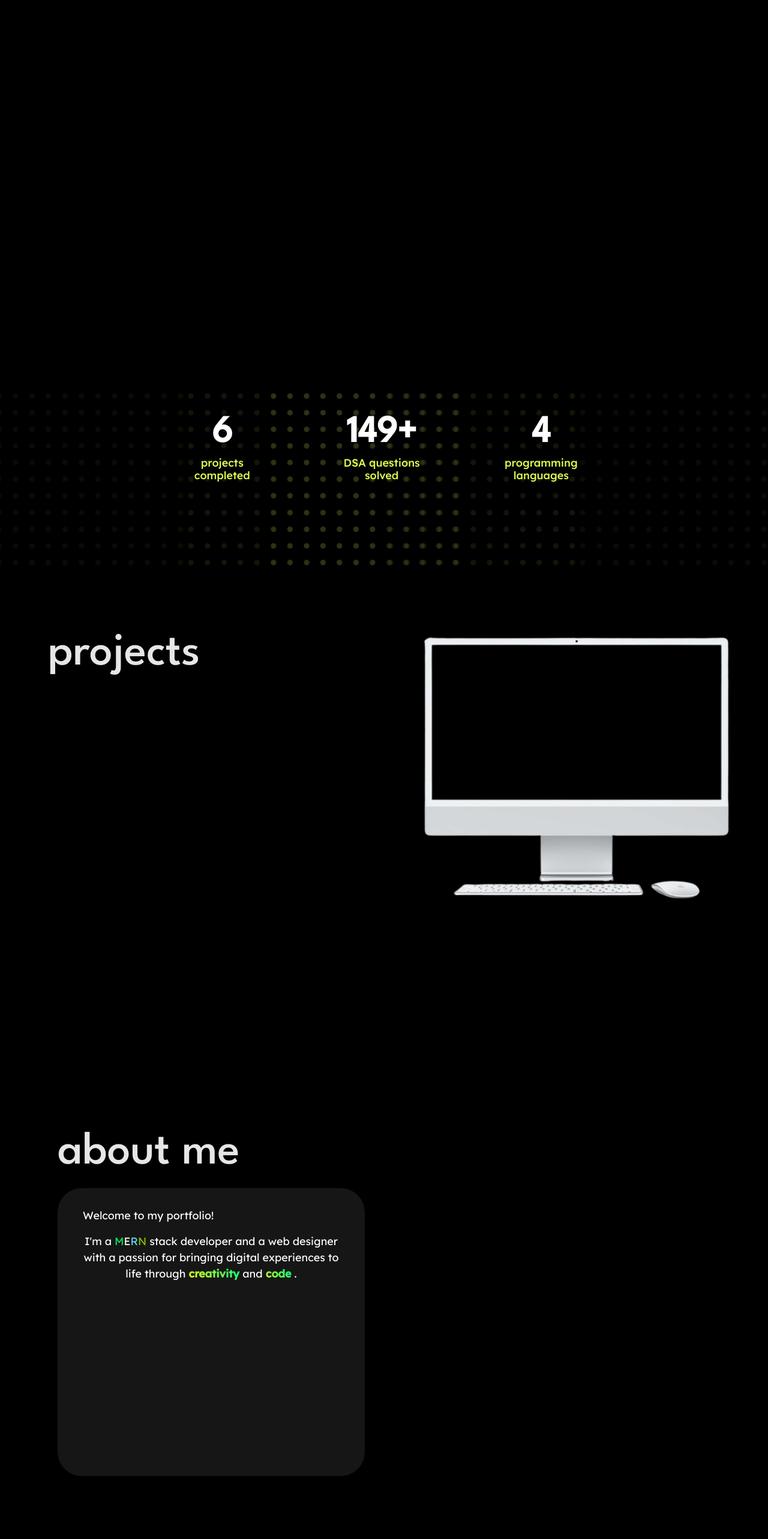
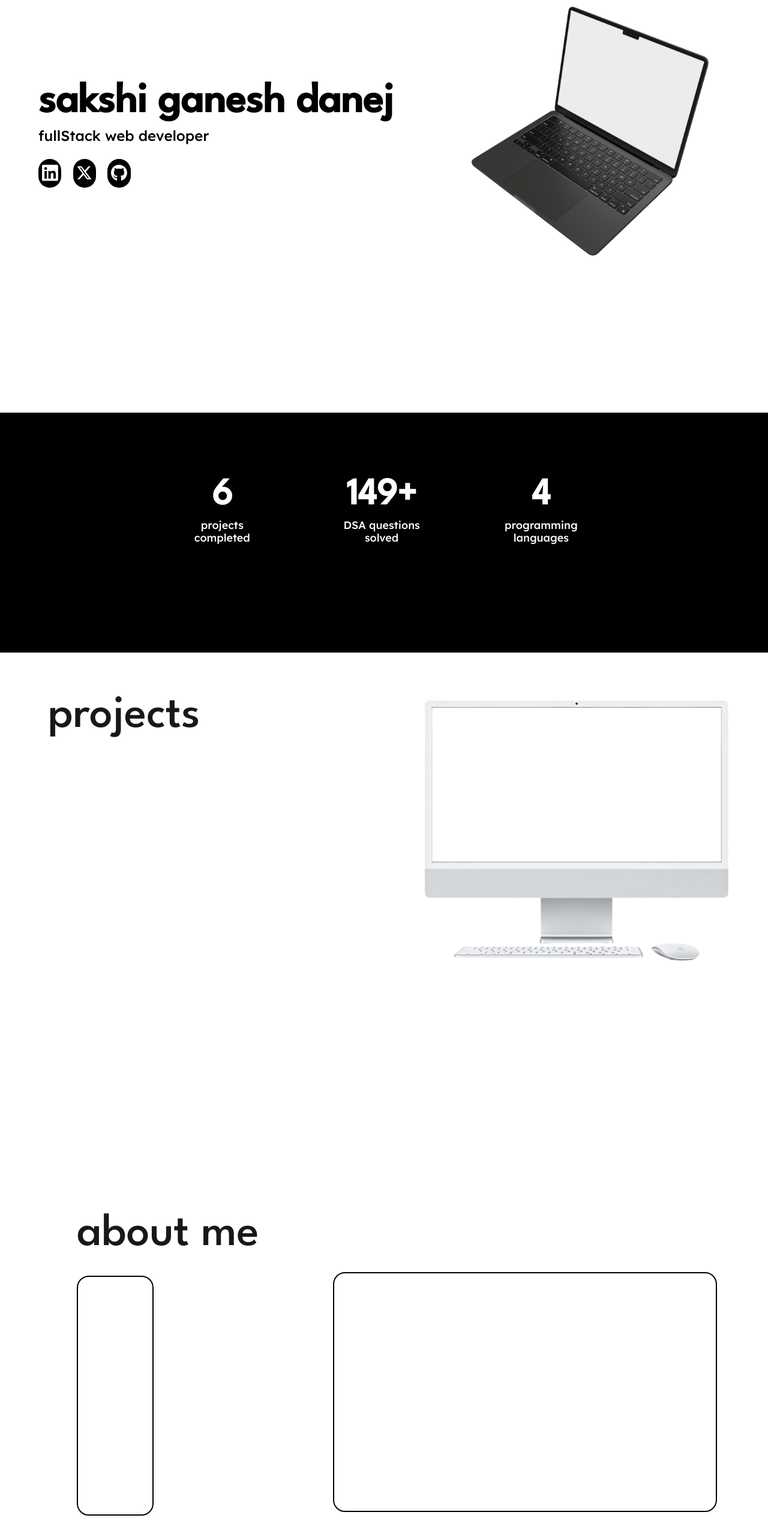
Before and after one commit to DanejSakshi13/react-portfolio, a React (Create React App) app: page / in a window 1280 px wide. Shown: the part 152-2718 px from the top of the page at 60% size. Built offline with nearby package versions, Linux system fonts and the light colour scheme.

Commit message:
white UI

```diff
--- a/src/components/About.css
+++ b/src/components/About.css
@@ -1,31 +1,46 @@
 .white-card{
-    background-color: #161616;
-    height:60vh;
-    width:40vw;
+    background-color: #ffffff;
+    height:50vh;
+    width:50vw;
     margin:2% 15%;
-    border-radius: 40px;
-    padding-left: 5%;
-    padding-right: 5%;
-    padding-top: 5%;
+    border-radius: 20px;
+    border: 2px black solid;
 }
 
-.background{
-  background-color: black;
-    height: 120vh;
+.outline-div{
+  display: flex;
+}
+.about-me{
+  background-color: rgb(255, 255, 255);
+    height: 100vh;
     padding-top: 100px;
+    width: 100vw;
   }
 
-.about-me{
-    color: #ffffff;
+.about-me-heading{
+    color: #000000;
     margin-block-start: 0;
     margin-block-end: 0;
     font-family: League Spartan;
     font-weight: 500;
     font-size: 6vw;
     opacity: 0.9;
-    margin-left: 15%;
+    margin-left: 10vw;
     padding-top: 5%;
 }
+
+.avtaar{
+  background-color: #ffffff;
+    height:50vh;
+    width:10vw;
+    border: 2px black solid;
+    margin-left: 10vw;
+    margin-top:2.8vh;
+    border-radius: 20px;
+
+}
+
+
 
 .desc{
   color: white;
--- a/src/components/About.jsx
+++ b/src/components/About.jsx
@@ -6,7 +6,29 @@ import Profile from "../images/profile.png";
 import { faDownload } from "@fortawesome/free-solid-svg-icons";
 
 export default function About() {
+    return (
+        <div className="about-me">
+            <h1 className="about-me-heading">about me</h1>
+            <Row className="outline-div">
+                <Col span={8}>
+                    <div className="avtaar"></div>
+                </Col>
+                <Col span={16}>
+                    <div className="white-card"></div>
+                </Col>
+            </Row>
+        </div>
 
+
+
+    );
+};
+
+
+
+
+
+/*
 
     const letterStyles = {
         M: { color: '#00ED64' },
@@ -14,13 +36,7 @@ export default function About() {
         R: { color: '#61DAFB' },
         N: { color: '#8BC500' }
     };
-
-    return (
-        <Row className="background">
-            <Col span={12}>
-                <h1 className="about-me">about me</h1>
-                <div className="white-card">
-                    <p className="desc welcome" style={{ color:'white', paddingLeft:'10px' }}> Welcome to my portfolio!</p>
+<p className="desc welcome" style={{ color:'white', paddingLeft:'10px' }}> Welcome to my portfolio!</p>
                     <p className="tagline" style={{ display: 'inline' }}>
                     I'm a {' '}
                         <span style={letterStyles['M']}>M</span>
@@ -33,31 +49,4 @@ export default function About() {
                         <span className="highlight rainbow-highlight"> creativity </span> and
                         <span className="highlight rainbow-highlight"> code</span> .
                     </p>
-
-                    {/* <p className="desc2">With a solid foundation in technical expertise and a keen understanding of user experience principles, I seamlessly blend creativity and code to craft immersive solutions.</p> */}
-
-
-                </div>
-            </Col>
-            <Col span={12}>
-
-            </Col>
-        </Row>
-
-
-
-    );
-};
-
-
-
-
-
-
-// where technology, design and exceptional execution define me.
-
-
-
-{/* <button className="resume-btn">Resume
-                    <FontAwesomeIcon icon={faDownload} className="download-icon"/>
-                    </button> */}
+                    */
--- a/src/components/Count.css
+++ b/src/components/Count.css
@@ -1,14 +1,17 @@
 .count{
-    height: 37vh;
+    height: 50vh;
     background-size: cover;
     position: relative;
+    padding-top: 5vh;
 }
 .stats{
-    background-image: url("../images/dot.png");
-    height: 37vh;
+    /* background-image: url("../images/dot.png"); */
+    background-color: black;
+    height: 50vh;
     background-size: cover;
     position: relative;
     width: 100%;
+    padding-top: 8vh;
 }
 
 .stats-row{
@@ -23,7 +26,7 @@
     width: 30px;
     height: 70px;
     margin-left: 13%;
-    color: #dfff50;
+    color: #ffffff;
     font-size: 2.3vw;
     text-align: center;
     /* margin-top: 95px; */
@@ -49,6 +52,6 @@
 
 
 .count-digits{
-    color: white;
+    color: rgb(255, 255, 255);
     font-family: League Spartan;
 }
--- a/src/components/Home.css
+++ b/src/components/Home.css
@@ -1,12 +1,50 @@
-.home-section{
-    background-color: black;
+.home-section {
+    background-color: rgb(255, 255, 255);
     height: 100vh;
+    position: relative;
 }
 
-.main-video{
-    height: 100%;
+
+.my-name {
+    color: rgb(0, 0, 0);
+    font-family: 'League Spartan', sans-serif;
+    font-size: 70px;
+    font-weight: bold;
+    margin-top: 35vh;
+    margin-left: 5vw;
 }
 
-.video-container{
-    height: 50vh;
+.desc{
+    color: black;
+    font-family: Lexend Deca;
+    margin-left: 5vw;
 }
+
+.mac-book{
+    width: 75%;
+    height: 75%;
+    margin-top: 20vh;
+    margin-right: 5vw;
+}
+
+.round-button{
+    width: 3vw;
+    height: 6vh;
+    background-color: black;
+    border-radius: 20px;
+}
+
+.icon{
+    color: white;
+    width: 70%;
+    height: 70%;
+    padding-top:0.8vh;
+}
+
+.socials{
+    width:15vw;
+    display: flex;
+    margin-left: 3.5vw;
+    margin-top: 3vh;
+    justify-content: space-evenly;
+}
--- a/src/components/Home.jsx
+++ b/src/components/Home.jsx
@@ -1,22 +1,33 @@
 import React from "react";
 import NavbarComponent from "./Navbar";
 import "./Home.css";
-import bgVideo from "../images/bgvideo.mp4";
+import { Col, Row } from "antd";
+import { faGithub, faLinkedin, faXTwitter } from '@fortawesome/free-brands-svg-icons';
+import 'bootstrap/dist/css/bootstrap.min.css';
+import { FontAwesomeIcon } from '@fortawesome/react-fontawesome';
+import macBook from "../images/macBook.png";
 
 export default function Home() {
   return (
     <div className="home-section">
-    <NavbarComponent />
-
-      <div className="video-container">
-        <video autoPlay loop muted className="background-video">
-          <source src={bgVideo} type="video/mp4" className="main-video"/>
-        </video>
-      </div>
+      <NavbarComponent />
+      <Row>
+        <Col span={14}>
+          <h1 className="my-name">sakshi ganesh danej</h1>
+          <h4 className="desc">fullStack web developer</h4>
+          <div className="socials">
+          <div className="round-button"><a href="https://www.linkedin.com/in/sakshi-danej/"><FontAwesomeIcon icon={faLinkedin} className="icon"/></a></div>
+          <div className="round-button"><a href="https://twitter.com/SakshiDanej"><FontAwesomeIcon icon={faXTwitter} className="icon"/></a></div>
+          <div className="round-button"><a href="https://github.com/DanejSakshi13"><FontAwesomeIcon icon={faGithub} className="icon"/></a></div>
+          </div>
+        </Col>
+        <Col span={10}>
+          <img src={macBook} alt="" className="mac-book"/>
+        </Col>
+      </Row>
     </div>
   );
 }
-
 
 
 
--- a/src/components/Navbar.jsx
+++ b/src/components/Navbar.jsx
@@ -16,9 +16,9 @@ const NavbarComponent = () => {
           <Nav.Link href="#">home</Nav.Link>
           <Nav.Link href="/projects">projects</Nav.Link>
           <Nav.Link href="/about">about</Nav.Link>
-          <Nav.Link href="https://www.linkedin.com/in/sakshi-danej/"><FontAwesomeIcon icon={faLinkedin} /></Nav.Link>
-          <Nav.Link href="https://twitter.com/SakshiDanej"><FontAwesomeIcon icon={faXTwitter} /></Nav.Link>
-          <Nav.Link href="https://github.com/DanejSakshi13"><FontAwesomeIcon icon={faGithub} /></Nav.Link>
+          {/* <Nav.Link href="https://www.linkedin.com/in/sakshi-danej/"><FontAwesomeIcon icon={faLinkedin} /></Nav.Link> */}
+          {/* <Nav.Link href="https://twitter.com/SakshiDanej"><FontAwesomeIcon icon={faXTwitter} /></Nav.Link> */}
+          {/* <Nav.Link href="https://github.com/DanejSakshi13"><FontAwesomeIcon icon={faGithub} /></Nav.Link> */}
           <Nav.Link href="mailto:sakshi1314.d@gmail.com"><FontAwesomeIcon icon={faEnvelope} /></Nav.Link>
         </Nav>
       </Navbar.Collapse>
--- a/src/components/Projects.css
+++ b/src/components/Projects.css
@@ -1,5 +1,5 @@
 .main {
-    background-color: black;
+    background-color: rgb(255, 255, 255);
     height: 100vh;
 }
 
@@ -13,7 +13,7 @@
     padding-top: 100px;
     margin-block-start: 0;
     margin-block-end: 0;
-    color: #ffffff;
+    color: #000000;
 }
 
 
```
Also changed, not shown: src/components/Navbar.css (+0 -33 lines).
